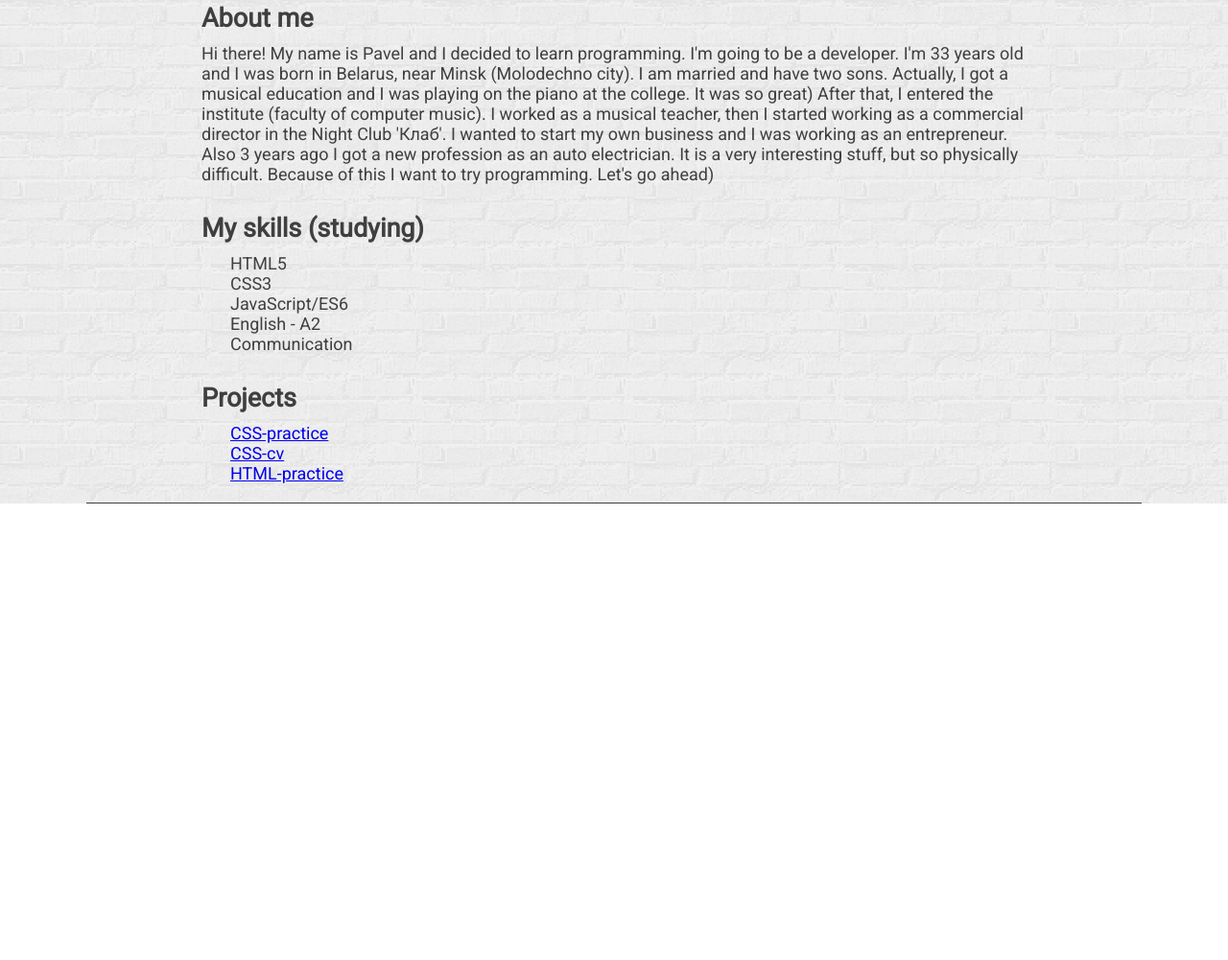
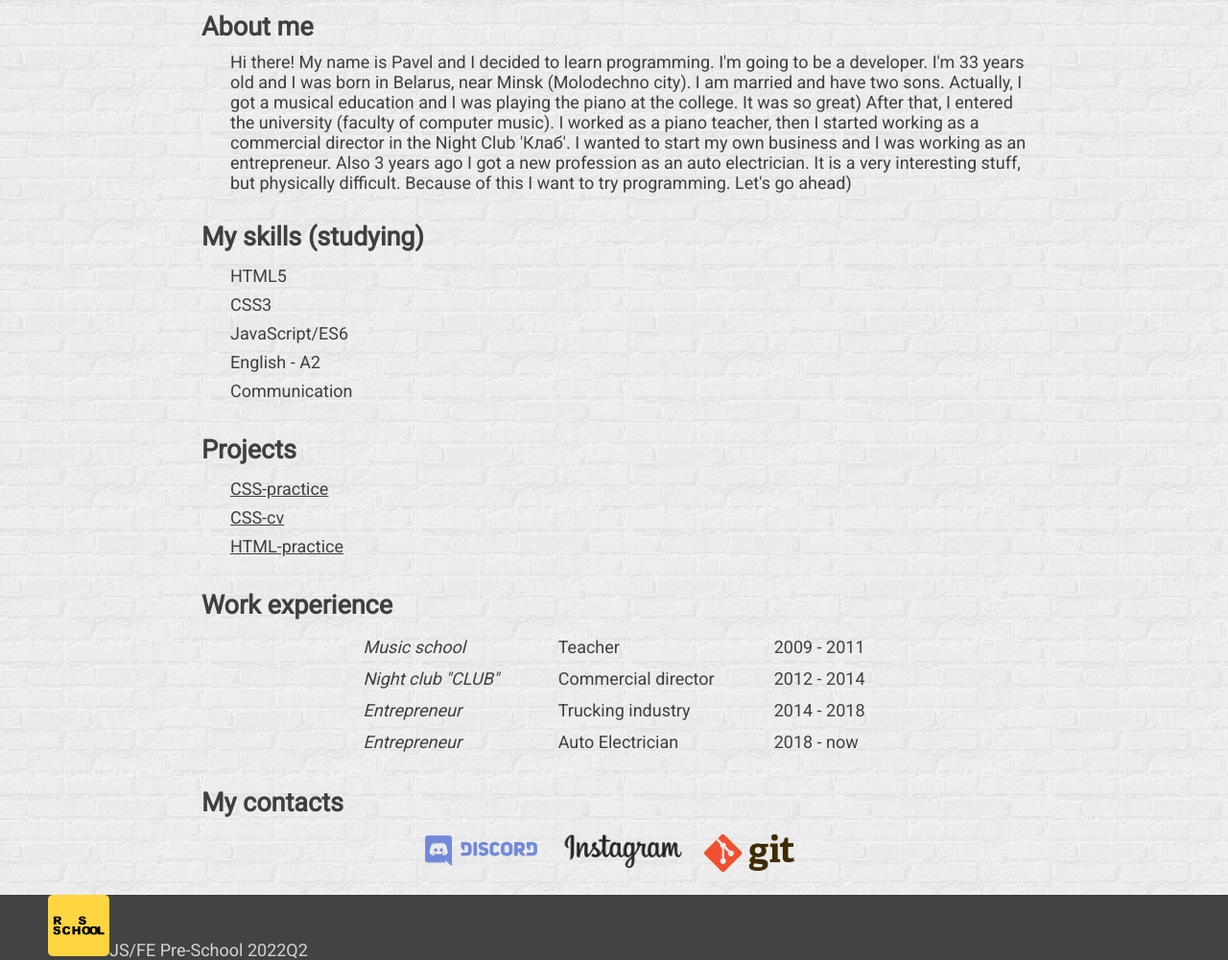
Before and after one commit to radyna/rsschool-cv, a plain HTML site: page index.html in a window 1280 px wide. Shown: the part 275-1276 px from the top of the page at 96% size. Before the commit the page ends 800 px from the top, so only its background shows below. Drawn offline with Linux system fonts and the light colour scheme.

Commit message:
feat: add basic blocks

```diff
--- a/index.html
+++ b/index.html
@@ -11,13 +11,21 @@
       <div class="container">
         <nav class="nav">
           <ul class="nav-list">
-            <li class="nav-item"><a href="" class="nav-link">About me</a></li>
-            <li class="nav-item"><a href="" class="nav-link">Skills</a></li>
-            <li class="nav-item"><a href="" class="nav-link">Projects</a></li>
             <li class="nav-item">
-              <a href="" class="nav-link">Work experience</a>
+              <a href="#about-me" class="nav-link">About me</a>
             </li>
-            <li class="nav-item"><a href="" class="nav-link">Contacts</a></li>
+            <li class="nav-item">
+              <a href="#skills" class="nav-link">Skills</a>
+            </li>
+            <li class="nav-item">
+              <a href="#projects" class="nav-link">Projects</a>
+            </li>
+            <li class="nav-item">
+              <a href="#work-experience" class="nav-link">Work experience</a>
+            </li>
+            <li class="nav-item">
+              <a href="#contacts" class="nav-link">Contacts</a>
+            </li>
           </ul>
         </nav>
       </div>
@@ -41,14 +49,14 @@
               Hi there! My name is Pavel and I decided to learn programming. I'm
               going to be a developer. I'm 33 years old and I was born in
               Belarus, near Minsk (Molodechno city). I am married and have two
-              sons. Actually, I got a musical education and I was playing on the
+              sons. Actually, I got a musical education and I was playing the
               piano at the college. It was so great) After that, I entered the
-              institute (faculty of computer music). I worked as a musical
+              university (faculty of computer music). I worked as a piano
               teacher, then I started working as a commercial director in the
               Night Club 'Клаб'. I wanted to start my own business and I was
               working as an entrepreneur. Also 3 years ago I got a new
               profession as an auto electrician. It is a very interesting stuff,
-              but so physically difficult. Because of this I want to try
+              but physically difficult. Because of this I want to try
               programming. Let's go ahead)
             </p>
           </section>
@@ -89,12 +97,74 @@
             </ul>
           </section>
         </section>
-        <section class="section" id="work-experience"></section>
-        <section class="section" id="contacts"></section>
+        <section class="section" id="work-experience">
+          <section class="section-title">
+            <h2>Work experience</h2>
+            <table class="table">
+              <tr>
+                <td>Music school</td>
+                <td>Teacher</td>
+                <td>2009 - 2011</td>
+              </tr>
+              <tr>
+                <td>Night club "CLUB"</td>
+                <td>Commercial director</td>
+                <td>2012 - 2014</td>
+              </tr>
+              <tr>
+                <td>Entrepreneur</td>
+                <td>Trucking industry</td>
+                <td>2014 - 2018</td>
+              </tr>
+              <tr>
+                <td>Entrepreneur</td>
+                <td>Auto Electrician</td>
+                <td>2018 - now</td>
+              </tr>
+            </table>
+          </section>
+        </section>
+        <section class="section" id="contacts">
+          <section class="section-title">
+            <h2>My contacts</h2>
+            <div class="contact-links">
+              <a
+                href="https://discord.com/channels/516715744646660106/917120666782801991"
+                target="_blank"
+                ><img
+                  class="discord"
+                  src="./assets/img/Discord_Logo.webp"
+                  alt="discord logo here"
+              /></a>
+              <a
+                href="https://www.instagram.com/avtoelektrik_minsk/"
+                target="_blank"
+                ><img
+                  class="insta"
+                  src="./assets/img/Instagram_logo.svg.png"
+                  alt="instagram logo here"
+              /></a>
+              <a href="https://github.com/radyna" target="_blank"
+                ><img
+                  class="git"
+                  src="./assets/img/1280px-Git-logo.svg.png"
+                  alt="github logo here"
+              /></a>
+            </div>
+          </section>
+        </section>
       </div>
     </main>
     <footer class="footer">
-      <div class="container"></div>
+      <div class="container-2">
+        <a href="https://rs.school" target="_blank"
+          ><img
+            class="rs-logo"
+            src="./assets/img/unnamed.jpg"
+            alt="rs school logo here"
+          />JS/FE Pre-School 2022Q2
+        </a>
+      </div>
     </footer>
   </body>
 </html>
--- a/style.css
+++ b/style.css
@@ -1,4 +1,10 @@
 @import url('https://fonts.googleapis.com/css2?family=Roboto&family=Space+Grotesk&display=swap');
+
+@media (max-width: 768px) {
+    .section {
+        width: 100%;
+    }
+}
 
 * {
     box-sizing: border-box;
@@ -68,7 +74,7 @@ body {
 .img {
     width: 20%;
     height: 20%;
-    margin-left: 20px;
+    margin-left: 50px;
     border-radius: 5px;
     box-shadow: 1px 2px 5px #434343;
 }
@@ -94,6 +100,10 @@ body {
     padding: 30px 20px 0 20px;
 }
 
+.section-title p {
+    margin-left: 30px;
+}
+
 .section-title h2 {
     margin-bottom: 10px;
 }
@@ -101,4 +111,75 @@ body {
 .list-skills {
     list-style: none;
     margin-left: 30px;
+    line-height: 30px;
+
 }
+
+.list-skills a {
+    color: rgb(63, 63, 63);
+}
+
+.list-skills a:hover {
+    text-decoration: none;
+    color: #070707;
+}
+
+.main {
+    margin-top: 30px;
+}
+
+.table {
+    margin: auto;
+}
+
+.table td {
+    padding: 5px 30px;
+}
+
+.table td:nth-child(1) {
+    font-style: italic;
+}
+
+.discord {
+    width: 15%;
+}
+
+.insta {
+    width: 15%;
+}
+
+.git {
+    width: 11%;
+}
+
+.contact-links {
+    text-align: center;
+}
+
+.contact-links a {
+    margin-right: 15px;
+}
+
+.rs-logo {
+    width: 5%;
+    height: 5%;
+    border-radius: 5px;
+    margin-left: 50px;
+}
+
+.container-2 {
+    background-color: #434343;
+    margin-top: 20px;
+    color: rgb(158, 158, 158);
+    float: inline;
+}
+
+.container-2 h3 {
+    margin-left: 20px;
+    margin-top: 35px;
+}
+
+.container-2 a {
+    color: #d4d4d4;
+    text-decoration: none;
+}
```
Also changed, not shown: assets/img/1280px-Git-logo.svg.png (added), assets/img/Discord_Logo.webp (added), assets/img/Instagram_logo.svg.png (added), assets/img/unnamed.jpg (added).
